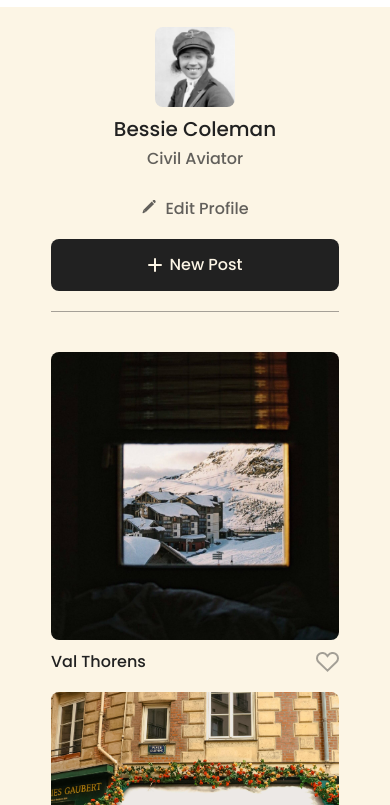
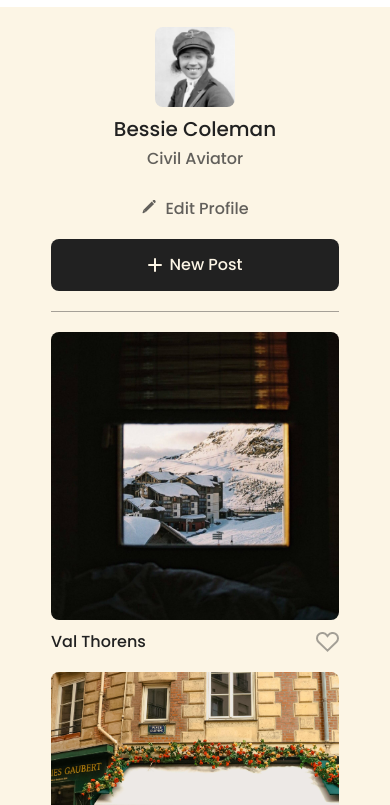
Before and after one commit to Ldantinne30/se_project_spots, a plain HTML site: page index.html in a window 390 px wide. Shown: the part 39-844 px from the top of the page. Drawn offline with Linux system fonts and the light colour scheme.

Commit message:
final revision

```diff
--- a/blocks/cards.css
+++ b/blocks/cards.css
@@ -1,6 +1,5 @@
 .cards {
   max-width: 1280px;
-  padding-top: 20px;
 }
 
 .cards__list {
@@ -19,5 +18,6 @@
   .cards__list {
     margin: 20px 0 0;
     grid-template-columns: repeat(1, 288px);
+    padding-bottom: 20px;
   }
 }
```
